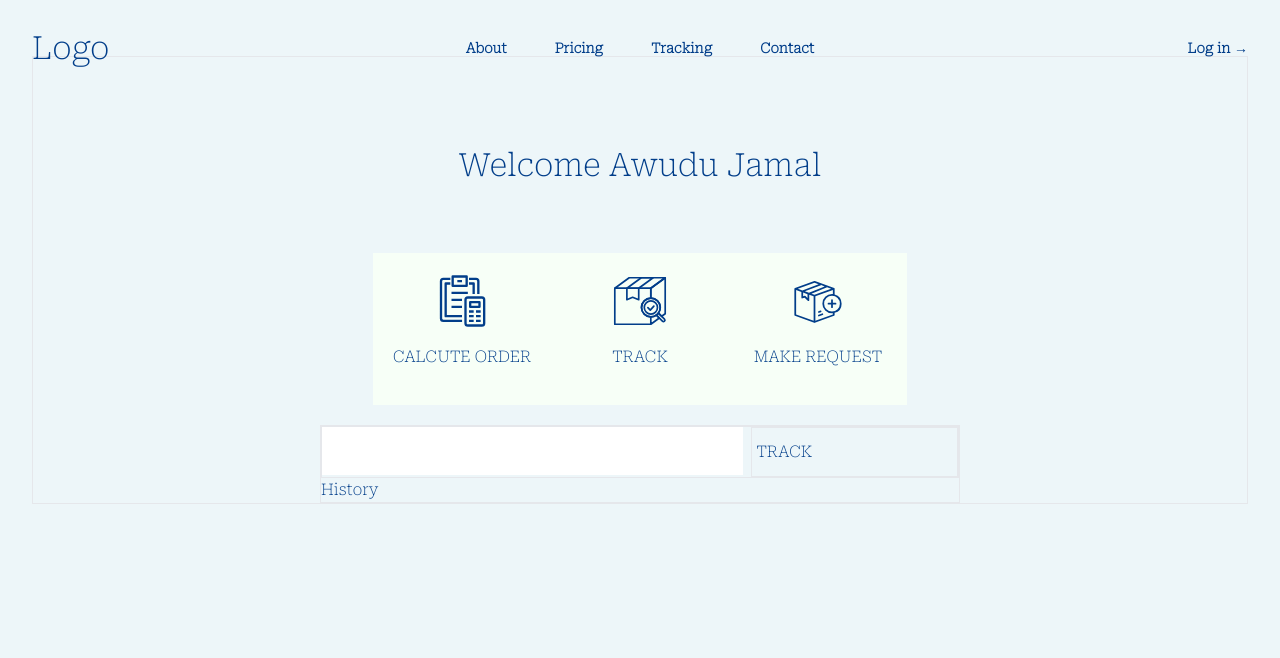
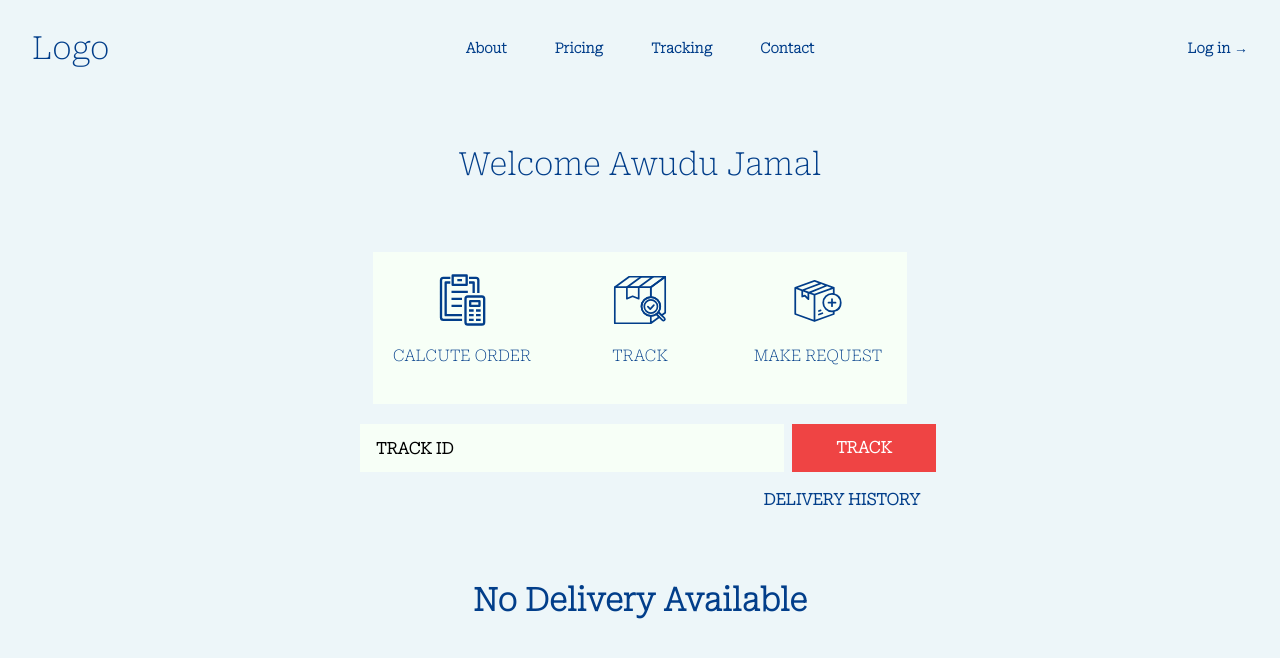
Before and after one commit to Awudu-Jamal1/delivery_frotend, a React (Vite) app: page /about in a window 1280 px wide. Shown: the top 658 px of the page. Built offline with nearby package versions, Linux system fonts and the light colour scheme.

Commit message:
finished with tracking page

```diff
--- a/src/index.css
+++ b/src/index.css
@@ -67,5 +67,6 @@ border: #023e8a;
   font-size: 2em;
  }
  .intro{
-  width: 40em;
+  width: 45em;
+
  }
--- a/src/pages/customer/Userpage.jsx
+++ b/src/pages/customer/Userpage.jsx
@@ -8,21 +8,24 @@ export default function Userpage() {
 
       <div>
         <div >
-        <div className="border">
+        <div className="">
             <div className="flex justify-center ">
             <Intro/>
             </div>
 
           <div  className="flex justify-center ">
-            <div className="border intro">
-            <div className="grid grid-cols-3 gap-2 border  ">
-                <div className="col-span-2 "><input className=" w-full h-12" type="text" /></div>
-                <div className=" border "><button className="h-12 w-16 bg">TRACK</button></div>
+            <div className="intro pl-20 max-sm:pl-0">
+            <div className="grid grid-cols-3 max-sm:grid-cols-1 gap-2   ">
+                <div className="col-span-2 "><input className=" w-full h-12 bg-[#f7fff7] text-[#000] font-bold px-4 placeholder-[#000] placeholder-opacity-100" placeholder="TRACK ID" type="text" /></div>
+                <div className="max-sm:pl-36  "><button className="h-12 text-white font-bold w-36 text-center bg-red-500 hover:bg-[#023e8a]">TRACK</button></div>
             </div>
-            <div>History</div>
+            <div className="font-bold py-4 text-right pr-20 max-sm:pr-0">DELIVERY HISTORY</div>
             </div>
           </div>
     </div>
+        </div>
+        <div className="flex justify-center my-12">
+          <div><h1 className="font-bold">No Delivery Available </h1></div>
         </div>
       </div>
     </>
```
Also changed, not shown: src/pages/customer/order.jsx (added).
